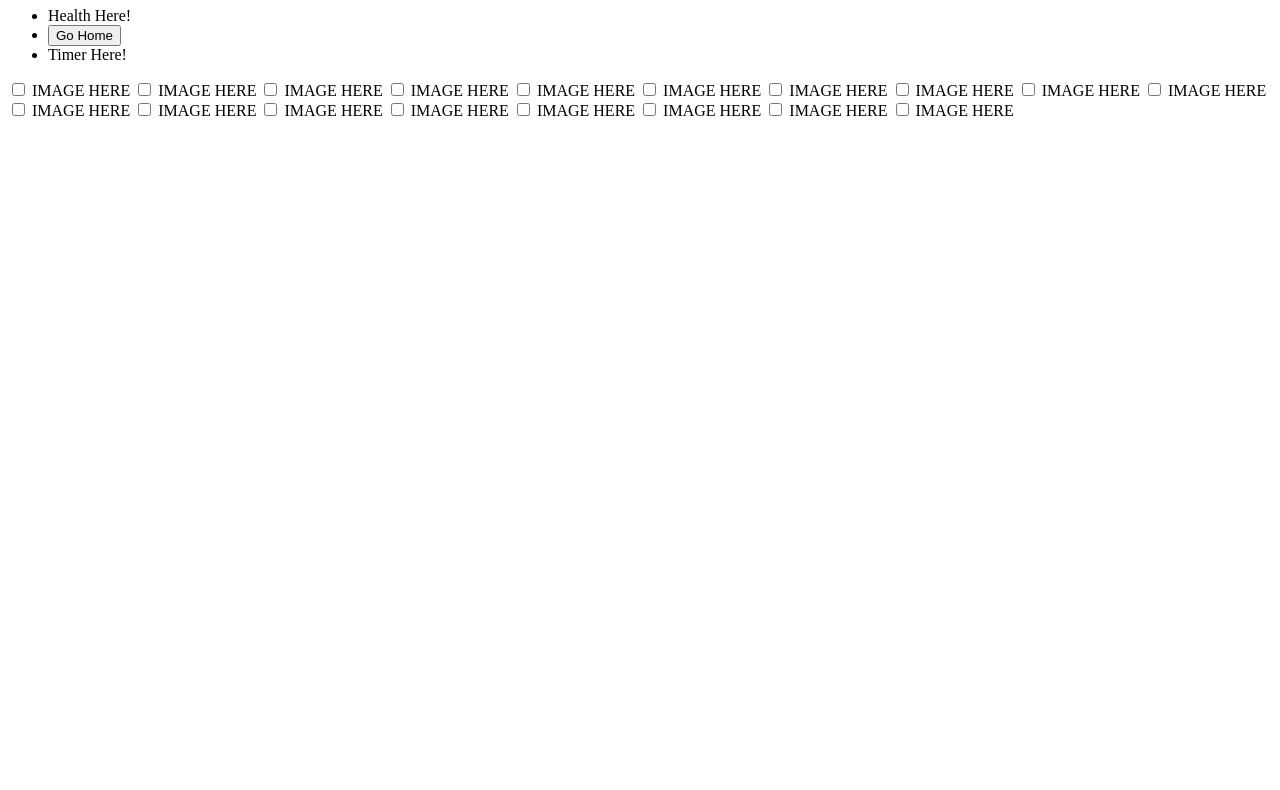
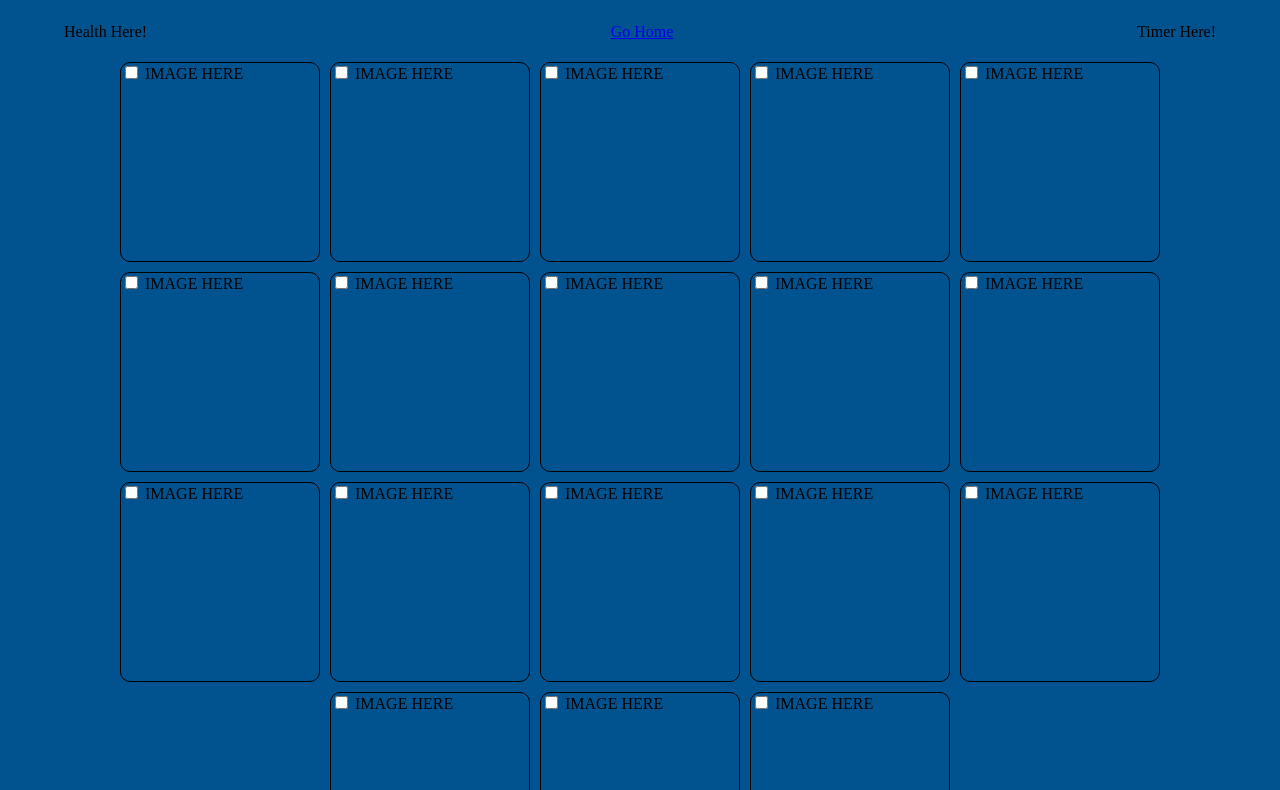
Before and after one commit to hannahhch/memory-game, a plain HTML site: page easy.html in a window 1280 px wide. Shown: the part 73-863 px from the top of the page. Before the commit the page ends 800 px from the top, so only its background shows below. Drawn offline with Linux system fonts and the light colour scheme.

Commit message:
building the grid

```diff
--- a/easy.html
+++ b/easy.html
@@ -2,6 +2,8 @@
 <html>
   <head>
     <meta charset="utf-8">
+    <link rel="stylesheet" type="text/css" href="main.css">
+
     <title>Memory Match - Easy</title>
   </head>
   <body>
@@ -9,7 +11,7 @@
       <h1 class = 'main_title'>Memory Match Game</h1>
       <ul id = 'game_details'>
         <li class = 'health'>Health Here!</li>
-        <li><button class = 'go_home'>Go Home</button></li>
+        <li><a class = 'go_home' href = 'index.html'>Go Home</a></li>
         <li class = 'timer'>Timer Here!</li>
       </ul>
       <div class = 'game_board'>
--- a/main.css
+++ b/main.css
@@ -0,0 +1,40 @@
+body {
+  margin: 0px;
+  background-color: #01538F;
+}
+
+h1 {
+  color: white;
+}
+
+.game_board {
+  display: flex;
+  flex-wrap: wrap;
+  width: 90%;
+  justify-content: center;
+
+}
+
+.game_title {
+  width: 25vh;
+  height: 25vh;
+  border: solid black 1px;
+  box-sizing: border-box;
+  margin: 5px;
+  border-radius: 5%;
+}
+
+
+.easy_game_container {
+  display: flex;
+  align-items: center;
+  flex-direction: column;
+}
+
+#game_details {
+  display: flex;
+  padding:0;
+  list-style-type: none;
+  width: 90%;
+  justify-content: space-between;
+}
```
Also changed, not shown: hard.html (+1 -0 lines), loser.html (+1 -0 lines), winner.html (+1 -0 lines).
